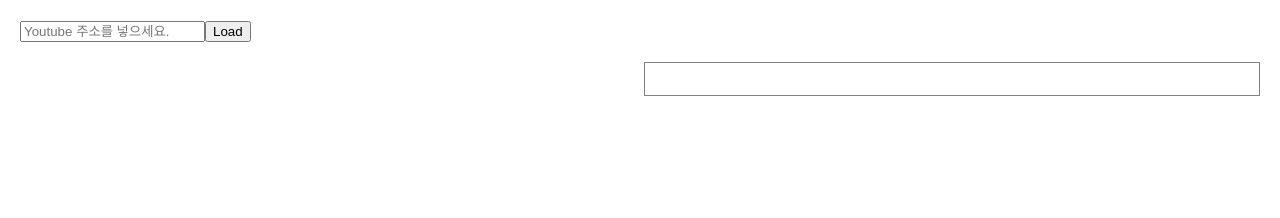
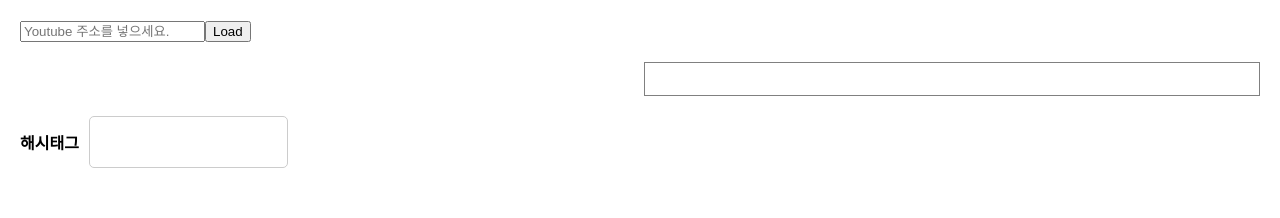
Before and after one commit to hann0079/tebahsoft, a React (Create React App) app: page / in a window 1280 px wide. Shown: the top 218 px of the page. Built offline with nearby package versions, Linux system fonts and the light colour scheme.

Commit message:
feat: 해시태그

```diff
--- a/src/App.js
+++ b/src/App.js
@@ -1,10 +1,12 @@
 import "./App.css";
 import Video from "./components/Video";
+import Tag from "./components/Tag";
 
 function App() {
   return (
     <div className="app-container">
       <Video />
+      <Tag />
     </div>
   );
 }
--- /dev/null
+++ b/src/components/Tag.js
@@ -0,0 +1,51 @@
+import { useState } from "react";
+import styles from "../styles/Tag.module.css";
+
+function Tag() {
+  const [tag, setTag] = useState("");
+  const [tags, setTags] = useState([]);
+
+  const onChange = (event) => {
+    setTag(event.target.value);
+  };
+
+  const onKeyUp = (event) => {
+    if (event.key === "Enter" && tag.trim() !== "") {
+      event.preventDefault();
+      const newTag = {
+        text: tag.trim(),
+        id: Date.now(),
+      };
+
+      setTags((prevTags) => [...prevTags, newTag]);
+      setTag("");
+    }
+  };
+
+  const deleteTag = (id) => {
+    setTags((prevTags) => prevTags.filter((tag) => tag.id !== id));
+  };
+
+  return (
+    <div className={styles.hashWrap}>
+      <span className={styles.label}>해시태그</span>
+      <div className={styles.inputContainer}>
+        {tags.map((tag) => (
+          <div key={tag.id} className={styles.tagItem}>
+            <span>{tag.text}</span>
+            <button onClick={() => deleteTag(tag.id)}>❌</button>
+          </div>
+        ))}
+        <input
+          className={styles.hashInput}
+          type="text"
+          value={tag}
+          onChange={onChange}
+          onKeyUp={onKeyUp}
+        />
+      </div>
+    </div>
+  );
+}
+
+export default Tag;
--- /dev/null
+++ b/src/styles/Tag.module.css
@@ -0,0 +1,54 @@
+.hashWrap {
+  display: flex;
+  align-items: center;
+}
+
+.inputContainer {
+  display: flex;
+  flex-wrap: wrap;
+  align-items: center;
+  padding: 5px;
+  border: 1px solid #ccc;
+  border-radius: 5px;
+  min-height: 40px;
+}
+
+.label {
+  margin-right: 10px;
+  font-weight: bold;
+}
+
+.hashInput {
+  padding: 5px;
+  border: none;
+  outline: none;
+  flex-grow: 1;
+  min-width: 100px;
+}
+
+.tagList {
+  list-style: none;
+  padding: 0;
+  display: flex;
+  flex-wrap: wrap;
+}
+
+.tagItem {
+  display: flex;
+  align-items: center;
+  margin: 5px;
+  padding: 5px 10px;
+  background-color: #f1f1f1;
+  border-radius: 20px;
+}
+
+.tagItem span {
+  margin-right: 5px;
+}
+
+.tagItem button {
+  background: none;
+  border: none;
+  color: red;
+  cursor: pointer;
+}
--- a/src/styles/Video.module.css
+++ b/src/styles/Video.module.css
@@ -6,6 +6,7 @@ form {
   display: flex;
   gap: 10px;
   width: 100%;
+  margin-bottom: 20px;
 }
 
 .video,
```
